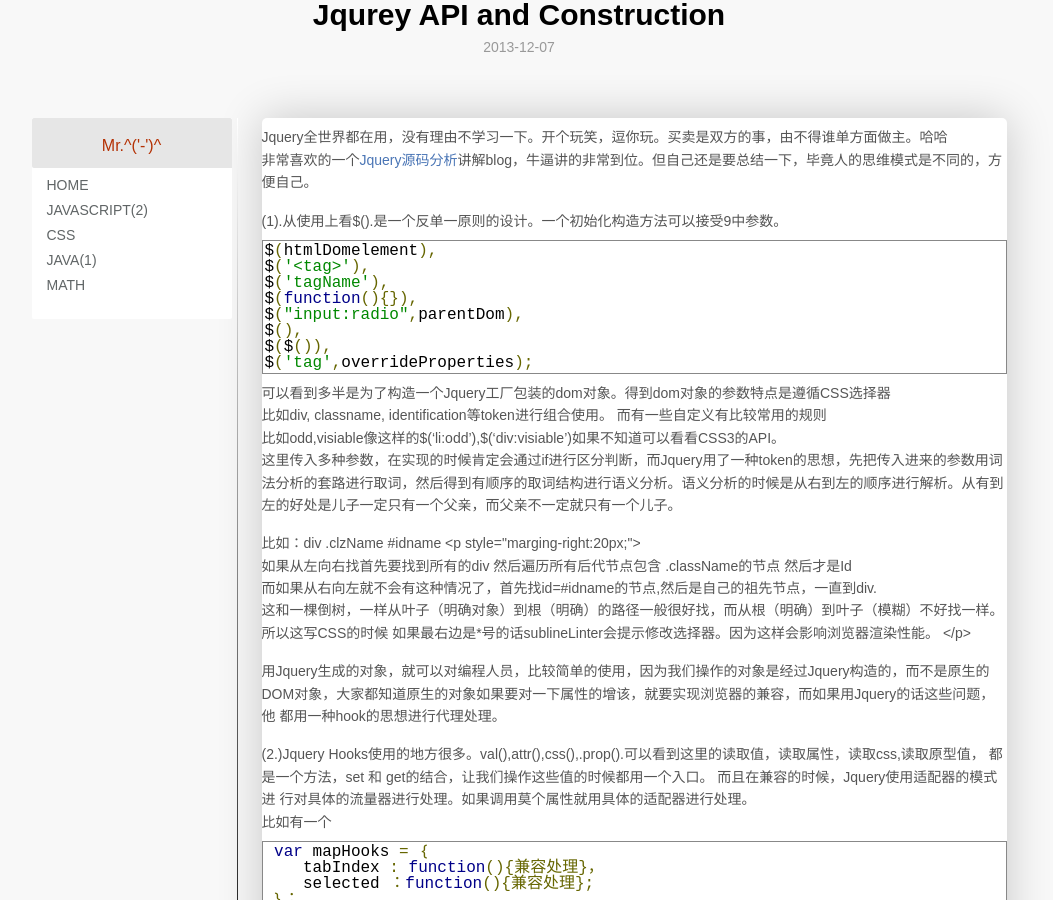
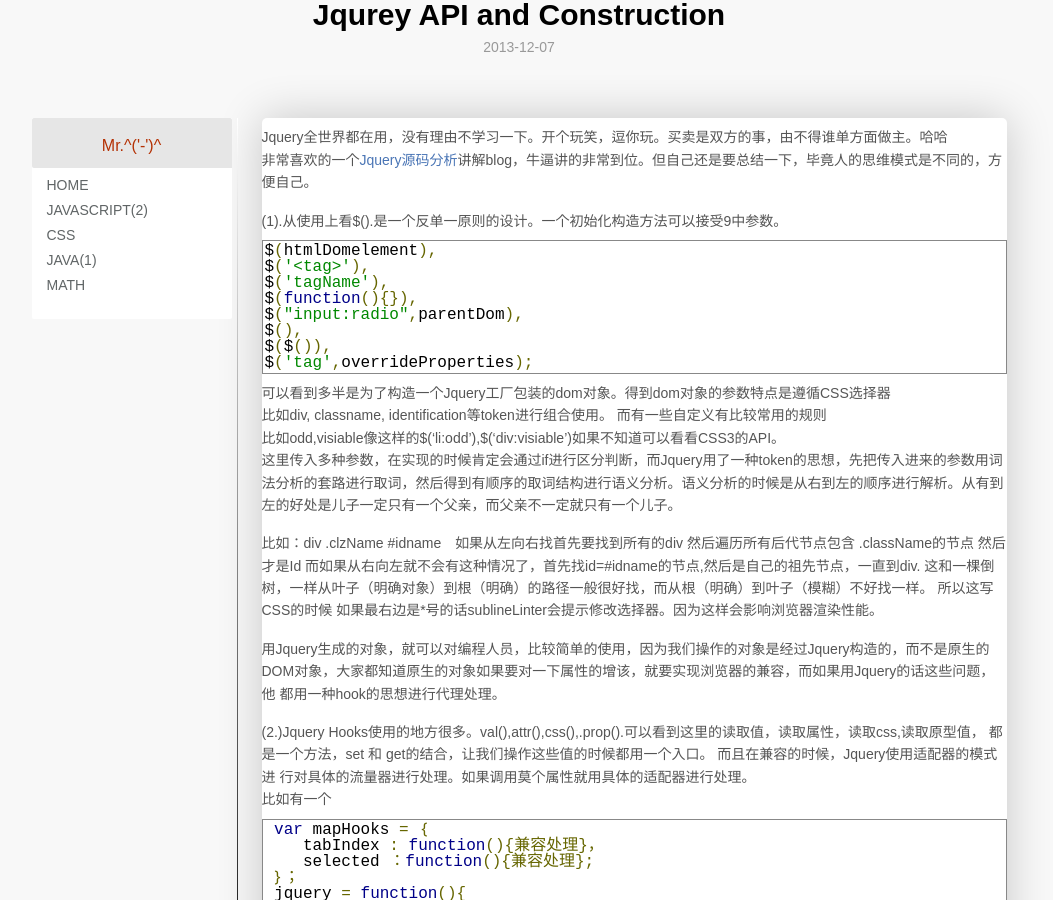
Before and after one commit to clinx/clinx.github.io, a Jekyll site: the page built from _posts/javascript/2013-12-07-Jquery-Rules.md, in a window 1280 px wide and 900 px high. Shown: the whole window, without its empty margins (121-1174 px from the left). Built offline with Jekyll 4.4.1, drawn with Linux system fonts in a browser that asks for light colours; Markdown is read by kramdown in place of the engine named in the settings; comment, search, counter and statistics services are not loaded.

Commit message:
one more try

```diff
--- a/_posts/javascript/2013-12-07-Jquery-Rules.md
+++ b/_posts/javascript/2013-12-07-Jquery-Rules.md
@@ -24,12 +24,11 @@
 这里传入多种参数，在实现的时候肯定会通过if进行区分判断，而Jquery用了一种token的思想，先把传入进来的参数用词法分析的套路进行取词，然后得到有顺序的取词结构进行语义分析。语义分析的时候是从右到左的顺序进行解析。从有到左的好处是儿子一定只有一个父亲，而父亲不一定就只有一个儿子。
 
 比如：div .clzName #idname
-    <p style="marging-right:20px;">
-    如果从左向右找首先要找到所有的div 然后遍历所有后代节点包含 .className的节点 然后才是Id
+    <span style="padding-left:10px;">如果从左向右找首先要找到所有的div 然后遍历所有后代节点包含 .className的节点 然后才是Id
     而如果从右向左就不会有这种情况了，首先找id=#idname的节点,然后是自己的祖先节点，一直到div.
     这和一棵倒树，一样从叶子（明确对象）到根（明确）的路径一般很好找，而从根（明确）到叶子（模糊）不好找一样。
     所以这写CSS的时候 如果最右边是*号的话sublineLinter会提示修改选择器。因为这样会影响浏览器渲染性能。
-    </p>
+    </span>
 
 用Jquery生成的对象，就可以对编程人员，比较简单的使用，因为我们操作的对象是经过Jquery构造的，而不是原生的
 DOM对象，大家都知道原生的对象如果要对一下属性的增该，就要实现浏览器的兼容，而如果用Jquery的话这些问题，他
```
